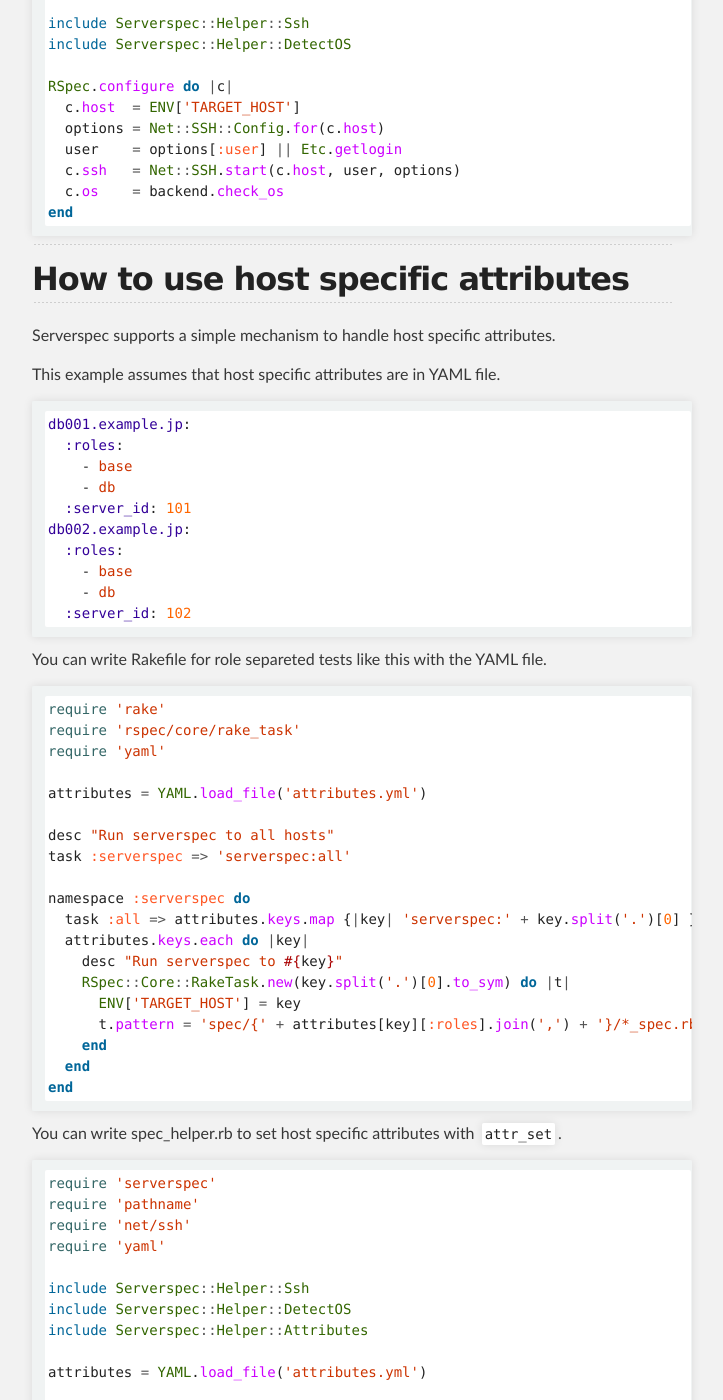
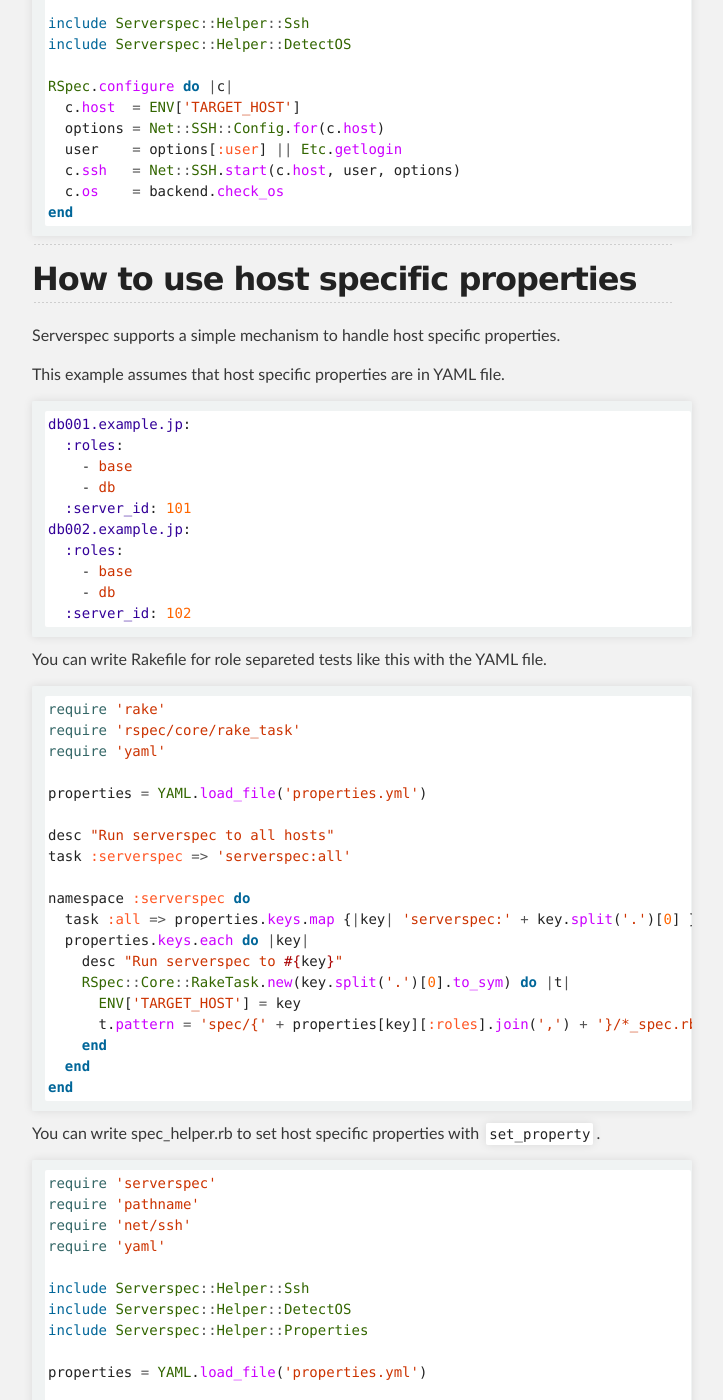
Before and after one commit to serverspec/serverspec.github.io, a Jekyll site: the page built from advanced_tips.md, in a window 1280 px wide and 1400 px high, scrolled down 2209 px. Shown: the whole window, without its empty margins (288-1011 px from the left). Built offline with Jekyll 4.4.1, drawn with Linux system fonts in a browser that asks for light colours; Markdown is read by kramdown in place of the engine named in the settings; some of the changed text lies outside the part shown.

Commit message:
Replacate attr to property

````diff
--- a/advanced_tips.md
+++ b/advanced_tips.md
@@ -109,11 +109,11 @@ end
 
 ----
 
-## How to use host specific attributes
+## How to use host specific properties
 
-Serverspec supports a simple mechanism to handle host specific attributes.
+Serverspec supports a simple mechanism to handle host specific properties.
 
-This example assumes that host specific attributes are in YAML file.
+This example assumes that host specific properties are in YAML file.
 
 ```yaml
 db001.example.jp:
@@ -135,24 +135,24 @@ require 'rake'
 require 'rspec/core/rake_task'
 require 'yaml'
 
-attributes = YAML.load_file('attributes.yml')
+properties = YAML.load_file('properties.yml')
 
 desc "Run serverspec to all hosts"
 task :serverspec => 'serverspec:all'
 
 namespace :serverspec do
-  task :all => attributes.keys.map {|key| 'serverspec:' + key.split('.')[0] }
-  attributes.keys.each do |key|
+  task :all => properties.keys.map {|key| 'serverspec:' + key.split('.')[0] }
+  properties.keys.each do |key|
     desc "Run serverspec to #{key}"
     RSpec::Core::RakeTask.new(key.split('.')[0].to_sym) do |t|
       ENV['TARGET_HOST'] = key
-      t.pattern = 'spec/{' + attributes[key][:roles].join(',') + '}/*_spec.rb'
+      t.pattern = 'spec/{' + properties[key][:roles].join(',') + '}/*_spec.rb'
     end
   end
 end
 ```
 
-You can write spec_helper.rb to set host specific attributes with ``attr_set``.
+You can write spec_helper.rb to set host specific properties with ``set_property``.
 
 ```ruby
 require 'serverspec'
@@ -162,13 +162,13 @@ require 'yaml'
 
 include Serverspec::Helper::Ssh
 include Serverspec::Helper::DetectOS
-include Serverspec::Helper::Attributes
+include Serverspec::Helper::Properties
 
-attributes = YAML.load_file('attributes.yml')
+properties = YAML.load_file('properties.yml')
 
 RSpec.configure do |c|
   c.host  = ENV['TARGET_HOST']
-  attr_set attributes[c.host]
+  set_property properties[c.host]
   options = Net::SSH::Config.for(c.host)
   user    = options[:user] || Etc.getlogin
   c.ssh   = Net::SSH.start(c.host, user, options)
@@ -176,13 +176,13 @@ RSpec.configure do |c|
 end
 ```
 
-And you can use host specific attributes with ``attr`` like this.
+And you can use host specific properties with ``property`` like this.
 
 ```ruby
 require 'spec_helper'
 
 describe file('/etc/my.cnf') do
-  it { should contain "server-id = #{attr[:server_id]}" }
+  it { should contain "server-id = #{property[:server_id]}" }
 end
 ```
 
````
